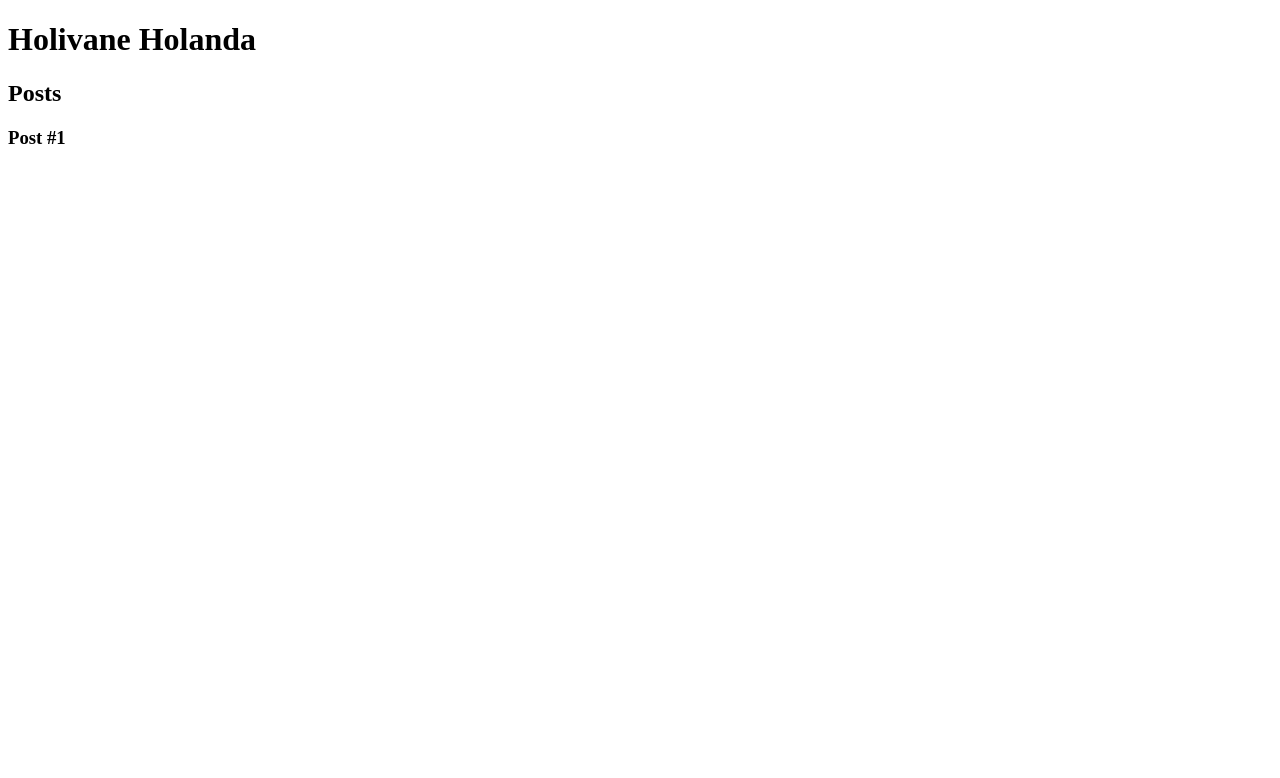
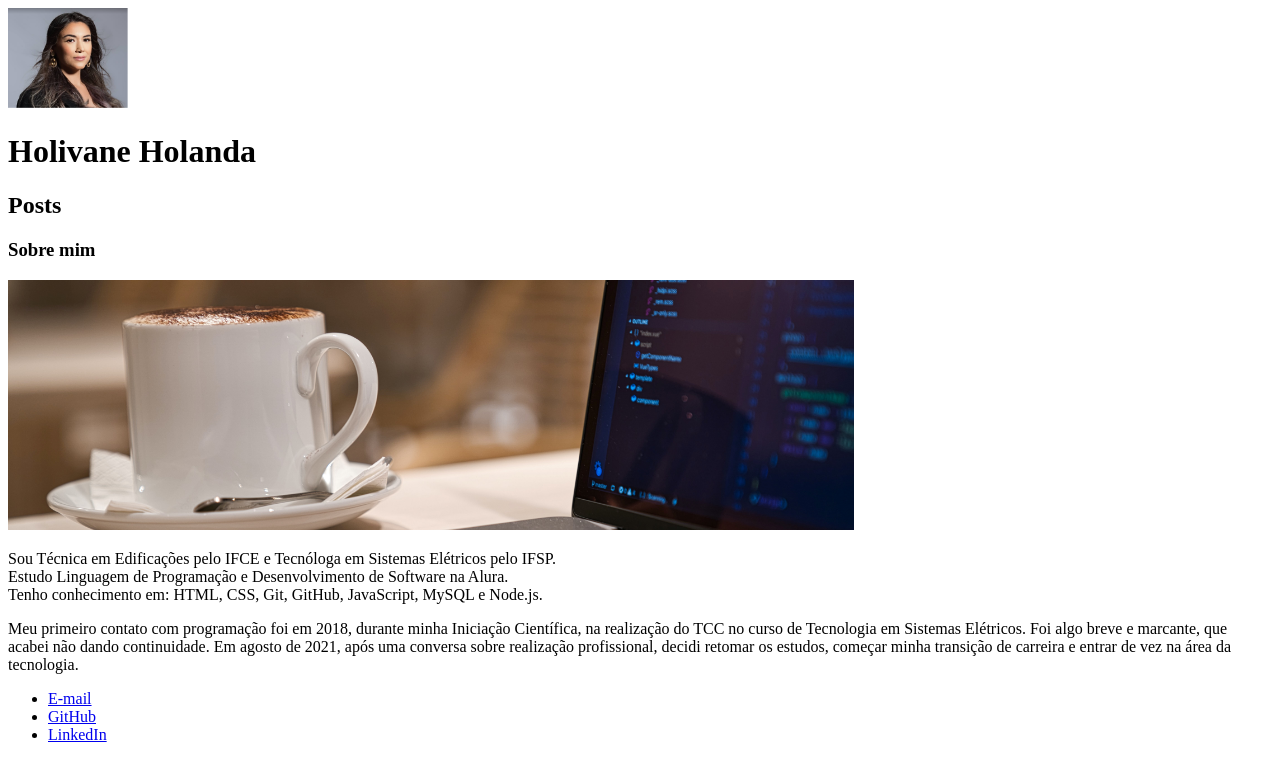
Before and after one commit to Holivane/website-html5, a plain HTML site: page index.html in a window 1280 px wide. Drawn offline with Linux system fonts and the light colour scheme.

Commit message:
Criação de perfil

```diff
--- a/index.html
+++ b/index.html
@@ -8,6 +8,7 @@
 
 <body>
     <header>
+        <img src="imagens/perfioDio.png" alt="holivane-foto" height="100">
         <h1> Holivane Holanda</h1>
     </header>
     <section>
@@ -16,11 +17,30 @@
         </header>
         <article>
             <header>
-                <h3>Post #1</h3>
+                <h3>Sobre mim</h3>
             </header>
+            <img src="imagens/capa.jpg" alt="café e editor de código" height="250">
+            <p>Sou Técnica em Edificações pelo IFCE e Tecnóloga em Sistemas Elétricos pelo IFSP.<br>
+                Estudo Linguagem de Programação e Desenvolvimento de Software na Alura.<br>
+                Tenho conhecimento em: HTML, CSS, Git, GitHub, JavaScript, MySQL e Node.js.
+            </p>
+            <p>
+                Meu primeiro contato com programação foi em 2018, durante minha Iniciação Científica, na realização do
+                TCC no curso de Tecnologia em Sistemas Elétricos. Foi algo breve e marcante, que acabei não dando
+                continuidade. Em agosto de 2021, após uma conversa sobre realização profissional, decidi retomar os
+                estudos, começar
+                minha transição de carreira e entrar de vez na área da tecnologia.
+            </p>
+
         </article>
     </section>
-    <footer></footer>
+    <footer>
+        <ul>
+            <li><a href="mailto:holivane@gmail.com">E-mail</a></li>
+            <li><a href="https://github.com/Holivane" target="_blank">GitHub</a></li>
+            <li><a href="https://www.linkedin.com/in/holivaneholanda/" target="_blank">LinkedIn</a></li>
+        </ul>
+    </footer>
 </body>
 
 </html>
```
Also changed, not shown: imagens/capa.jpg (added), imagens/perfioDio.png (added).
